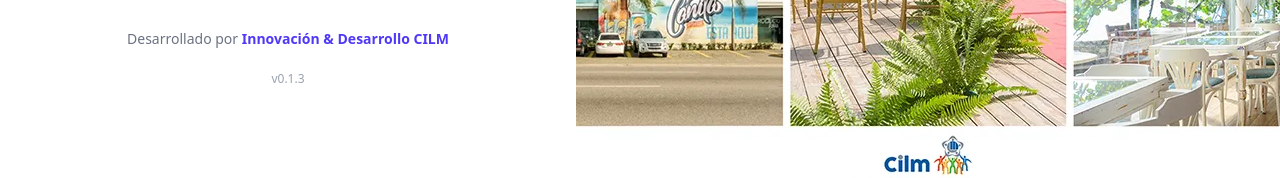
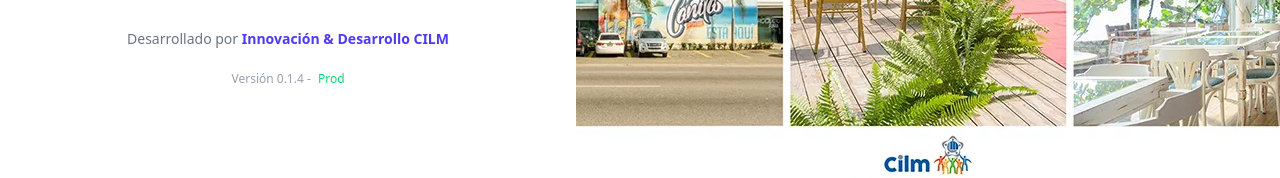
Before and after one commit to EdgarJr30/mlm_frontend, a React (Vite) app: page /login in a window 1280 px wide. Shown: the part 565-743 px from the top of the page. Built offline with nearby package versions, Linux system fonts and the light colour scheme; no server answers.

Commit message:
🚀 ReleaseUpdate: Actualizacion a la version 0.1.4

```diff
--- a/package.json
+++ b/package.json
@@ -1,7 +1,7 @@
 {
   "name": "mlm",
   "private": true,
-  "version": "0.1.3",
+  "version": "0.1.4",
   "type": "module",
   "scripts": {
     "dev": "vite",
--- a/src/components/ui/AppVersion.tsx
+++ b/src/components/ui/AppVersion.tsx
@@ -7,18 +7,22 @@ interface AppVersionProps {
 }
 
 const AppVersion: React.FC<AppVersionProps> = ({
-  version = import.meta.env.VITE_APP_VERSION ?? "0.1.3",
+  version = import.meta.env.VITE_APP_VERSION ?? "0.1.4",
   env = import.meta.env.VITE_APP_ENV ?? "PROD",
   className = "",
 }) => {
-  const isQA = env.toUpperCase() === "QA";
+  const normalizedEnv = env.toUpperCase();
+  const isQA = normalizedEnv === "QA";
+  const isProd = normalizedEnv === "PROD";
 
   return (
     <div
       className={`text-xs text-gray-400 px-3 py-1 border-gray-800 ${className}`}
     >
       <span>
-        v{version} {isQA && <span className="text-yellow-400 ml-1">(QA)</span>}
+        Versión {version} -{" "}
+        {isQA && <span className="text-yellow-400 ml-1">QA</span>}
+        {isProd && <span className="text-green-400 ml-1">Prod</span>}
       </span>
     </div>
   );
```
